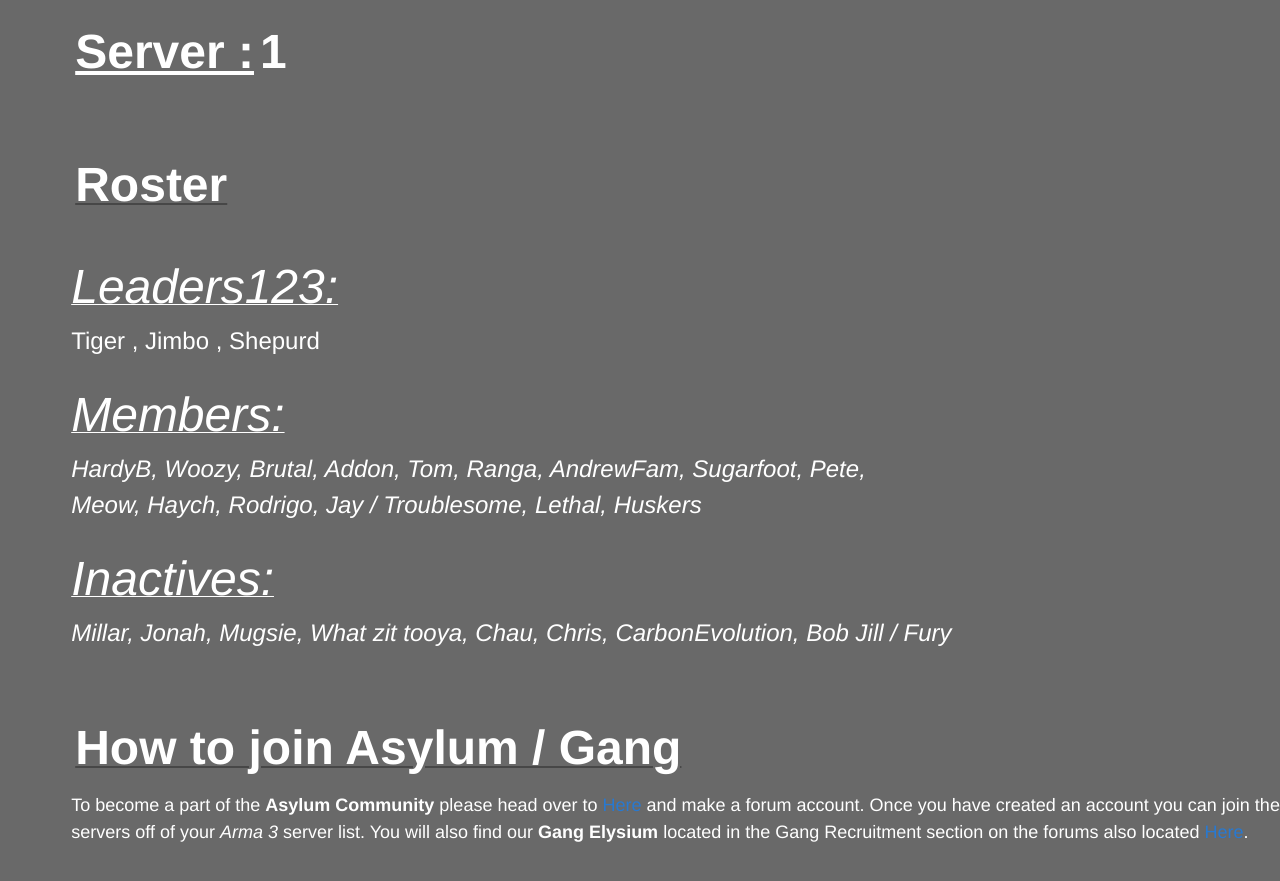
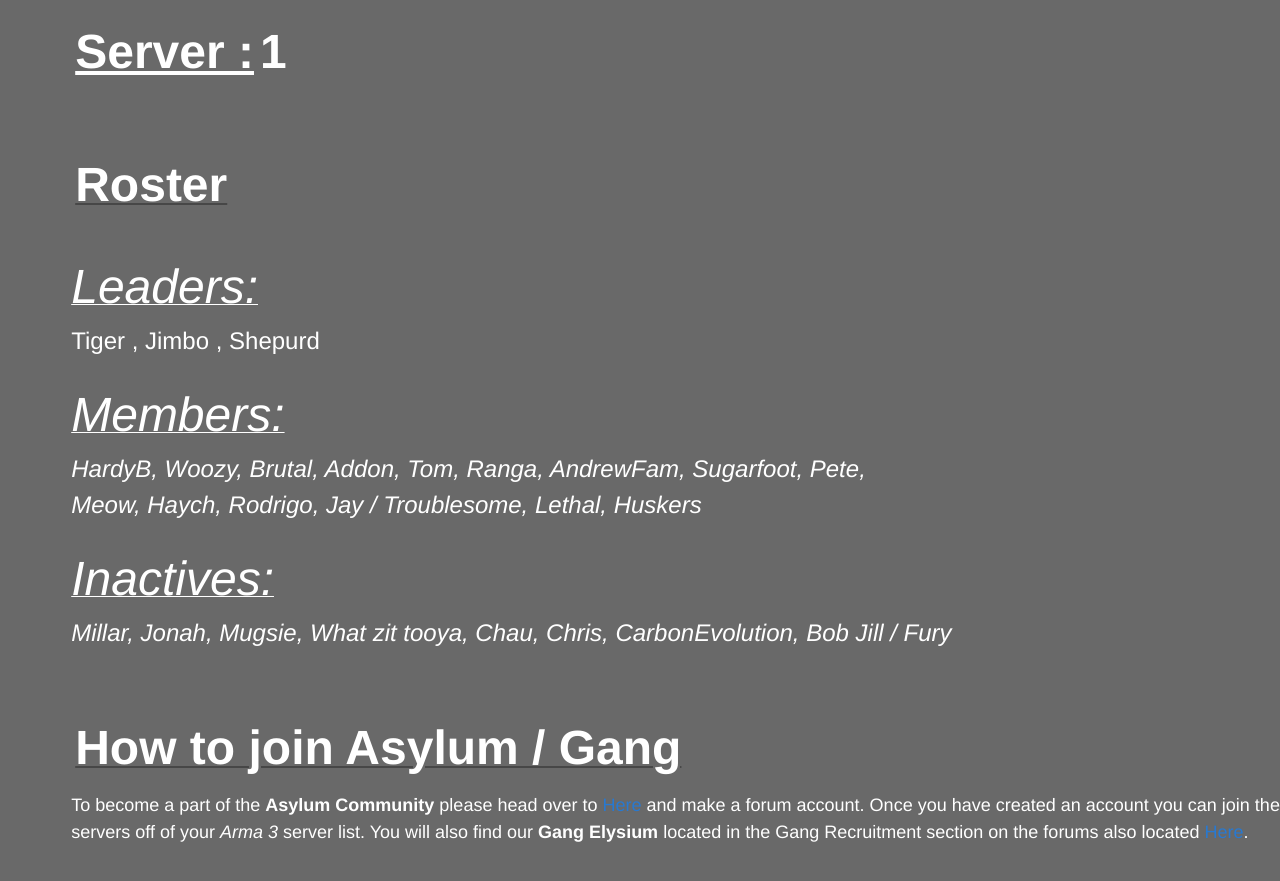
Before and after one commit to DerekR0123/Rossfitness.github.io, a Jekyll site: the page index.html, which Jekyll copies as it is, in a window 1280 px wide and 900 px high, scrolled down 367 px. Shown: the top 881 px of the window. Built offline with Jekyll 4.4.1, drawn with Linux system fonts in a browser that asks for light colours.

Commit message:
Update index.html

```diff
--- a/index.html
+++ b/index.html
@@ -35,7 +35,7 @@
 <a id="designer-templates" class="anchor" href="#designer-templates" aria-hidden="true"><span aria-hidden="true" class="octicon octicon-link"></span></a>
 <h2><u><FONT size="10" COLOR="#FFFFFF">Roster</FONT></u></h2><br>
 
-<p><u><FONT size="7" COLOR="#FFFFFF" WEIGHT="italic" FAMILY="Cursive"><em>Leaders123:</em></u></FONT><br><FONT size="5" COLOR="FFFFFF">Tiger , Jimbo , Shepurd<br></em></FONT></p>
+<p><u><FONT size="7" COLOR="#FFFFFF" WEIGHT="italic" FAMILY="Curive"><em>Leaders:</em></u></FONT><br><FONT size="5" COLOR="FFFFFF">Tiger , Jimbo , Shepurd<br></em></FONT></p>
 <p><u><FONT size="7" COLOR="#FFFFFF"><em>Members:</em></FONT></u></h4><br>
 <em><FONT size="5" COLOR="#FFFFFF">HardyB, Woozy, Brutal, Addon, Tom, Ranga, AndrewFam, Sugarfoot, Pete,<br>
 Meow, Haych, Rodrigo, Jay / Troublesome, Lethal, Huskers<br></em></FONT></p>
@@ -46,14 +46,14 @@
 <a id="creating-pages-manually" class="anchor" href="#creating-pages-manually" aria-hidden="true"><span aria-hidden="true" class="octicon octicon-link"></span></a><h2><u>
 <FONT size="15" COLOR="FFFFFF">How to join Asylum / Gang</FONT></h2></u>
 
-<p><FONT size="4.5" COLOR="#FFFFFF">To become a part of the <strong>Asylum Community</strong> please head over to <a href="http://www.gaming-asylum.com/"><font-size="42">Here</font-size></a> and make a forum account.
+<p><FONT size="4%" COLOR="#FFFFFF">To become a part of the <strong>Asylum Community</strong> please head over to <a href="http://www.gaming-asylum.com/"><font-size="42">Here</font-size></a> and make a forum account.
 Once you have created an account you can join the <br>servers off of your <em>Arma 3</em> server list. You will also find our <strong>Gang Elysium</strong> located in the
 Gang Recruitment section on the forums also located <a href="http://www.gaming-asylum.com/forums/index.php?/topic/23622-elysium-s1-na-open-eu-open/#comment-171915"><font-size="42">Here</font-size></a>.
 </FONT></p><br>
 
 <a id="authors-and-contributors" class="anchor" href="#authors-and-contributors" aria-hidden="true"><span aria-hidden="true" class="octicon octicon-link"></span></a><h2><u>
 <FONT size="19" COLOR="#FFFFFF">Highlights</h2></u></FONT>
-<p><FONT size="4" COLOR="#FFFFFF">Here are some of the highlights of the enjoyment to be had whilst playing in this community and in the gang Elysium. Created by in order: Tom, Jimbo, and Tiger</FONT></p>
+<p><FONT size="5" COLOR="#FFFFFF">Here are some of the highlights of the enjoyment to be had whilst playing in this community and in the gang Elysium. Created by in order: Tom, Jimbo, and Tiger</FONT></p>
 <iframe style="float: left; width: 515px; height: 250px; margin-right: 1%; margin-bottom: 0.5em;"; src="https://www.youtube.com/embed/-IFLrD7mhZY" frameborder="0" allowfullscreen></iframe>
 <iframe style="float: left; width: 515px; height: 250px;margin-right: 1%; margin-bottom: 0.5em;" src="https://www.youtube.com/embed/XFaM52OlaFA" frameborder="0" allowfullscreen></iframe>
 <iframe style="float: left; width: 515px; height: 250px;margin-right: 1%; margin-bottom: 0.5em;" src="https://www.youtube.com/embed/m3FGJo5XnLc" frameborder="0" allowfullscreen></iframe>
```
